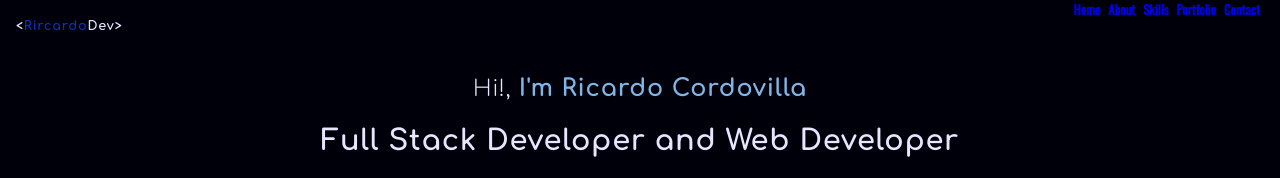
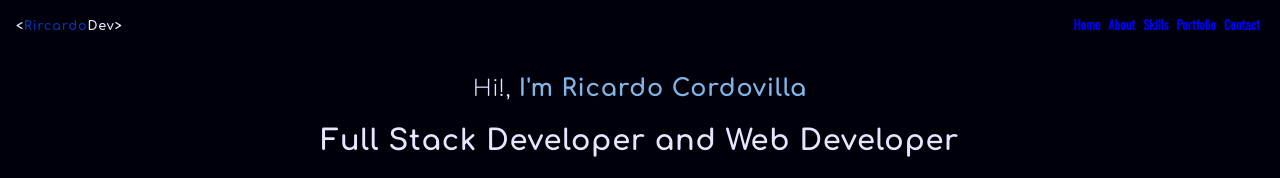
Before and after one commit to RicardoCordovilla/RickiDev, a plain HTML site: page index.html in a window 1280 px wide. Shown: the top 178 px of the page. Drawn offline with nearby package versions, Linux system fonts and the light colour scheme.

Commit message:
correccion en el navbar links

```diff
--- a/style.css
+++ b/style.css
@@ -79,7 +79,7 @@ body{
 .navegador{
     display: flex;
     flex-direction: row;
-    justify-content: end;
+    align-items: center;
 }
 
 
```
